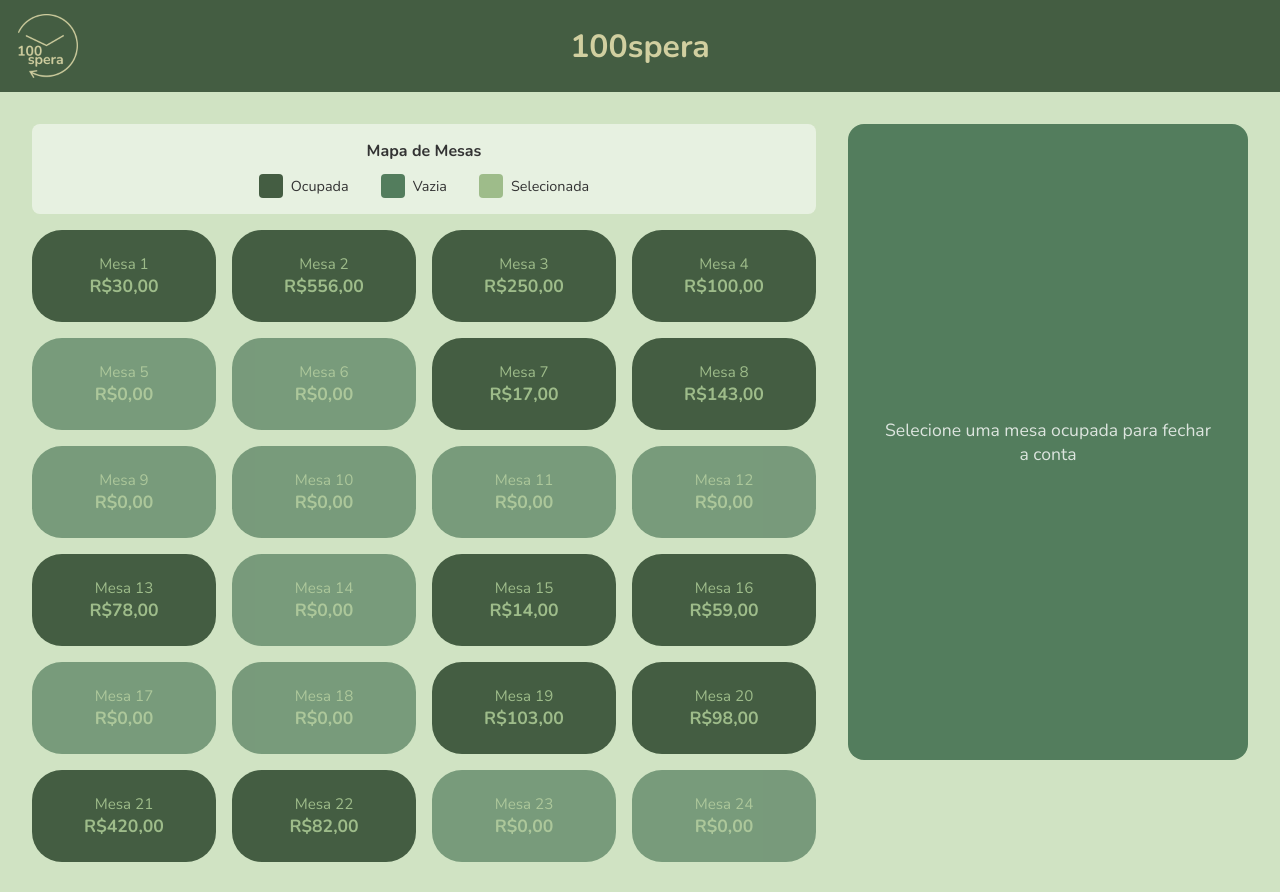
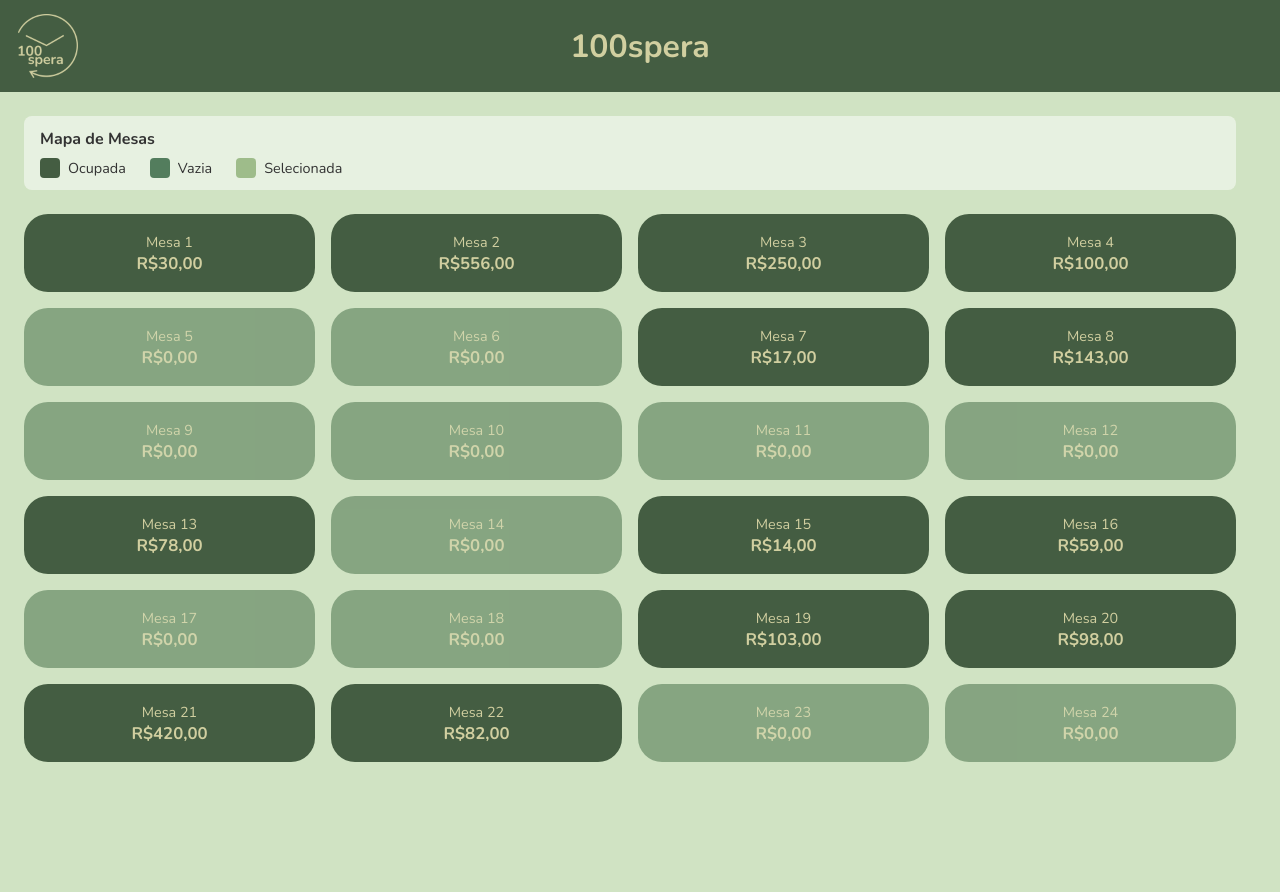
Before and after one commit to giovannig10/100spera-frontend, a Next.js app: page /caixa in a window 1280 px wide. Built offline with nearby package versions, Linux system fonts and the light colour scheme.

Commit message:
feat: update css page caixa

```diff
--- a/src/app/caixa/page.jsx
+++ b/src/app/caixa/page.jsx
@@ -92,7 +92,7 @@ export default function CaixaPage() {
 
   return (
     <div className={styles.container}>
-      <div className={styles.content}>
+      <div className={`${styles.content} ${mesaSelecionada ? styles.withDrawer : ''}`}>
         <div className={styles.leftPanel}>
           <div className={styles.legenda}>
             <span className={styles.legendaTitle}>Mapa de Mesas</span>
@@ -131,8 +131,9 @@ export default function CaixaPage() {
           </div>
         </div>
 
-        <div className={styles.rightPanel}>
-          {mesaSelecionada ? (
+        {/* Drawer lateral dentro do layout (mapa diminui mas continua visível) */}
+        {mesaSelecionada && (
+          <div className={`${styles.drawer} ${mesaSelecionada ? styles.drawerOpen : ''}`}>
             <div className={styles.fechamento}>
               <h2 className={styles.fechamentoTitulo}>
                 Fechamento da conta - Mesa {mesaSelecionada.numero}
@@ -176,7 +177,8 @@ export default function CaixaPage() {
                   </span>
                 </div>
               </div>
-
+              </div>
+              <div className={styles.acoesBelow}>
                 <div className={styles.acoes}>
                   <button
                     className={styles.btnFechar}
@@ -192,12 +194,9 @@ export default function CaixaPage() {
                   </button>
                 </div>
               </div>
-          ) : (
-            <div className={styles.semSelecao}>
-              <p>Selecione uma mesa ocupada para fechar a conta</p>
             </div>
         )}
-        </div>
+        {/* Quando nenhuma mesa está selecionada, não renderiza placeholder à direita */}
       </div>
 
       {/* Modal de Confirmação */}
--- a/src/app/caixa/page.module.css
+++ b/src/app/caixa/page.module.css
@@ -5,9 +5,19 @@
 
 .content {
   display: flex;
-  gap: 2rem;
-  padding: 2rem;
-  height: calc(100vh - 100px);
+  gap: 0; /* aproxima os painéis como no mock */
+  padding: 1.5rem; /* margens mais compactas */
+  min-height: calc(100vh - 96px);
+}
+
+.withDrawer .leftPanel {
+  transform: scale(0.97);
+  transform-origin: left center;
+  transition: transform 0.25s ease-out;
+}
+
+.withDrawer .mapaMesas {
+  gap: 0.9rem; /* ligeiro ajuste de densidade quando reduzido */
 }
 
 .leftPanel {
@@ -15,15 +25,18 @@
   display: flex;
   flex-direction: column;
   gap: 1rem;
+  padding-right: 1.25rem; /* separação do painel direito */
 }
+
+.rightPlaceholder { display: none; }
 
 .legenda {
   background-color: rgba(255, 255, 255, 0.5);
-  padding: 1rem;
+  padding: 0.75rem 1rem;
   border-radius: 8px;
   display: flex;
   flex-direction: column;
-  align-items: center;
+  align-items: flex-start; /* título alinhado à esquerda */
   position: relative;
   z-index: 1;
 }
@@ -31,14 +44,14 @@
 .legendaTitle {
   font-weight: 600;
   display: block;
-  margin-bottom: 0.75rem;
+  margin-bottom: 0.5rem;
   color: #333;
 }
 
 .legendaItens {
   display: flex;
-  gap: 2rem;
-  justify-content: center;
+  gap: 1.5rem;
+  justify-content: flex-start;
 }
 
 .legendaItem {
@@ -50,8 +63,8 @@
 }
 
 .legendaCor {
-  width: 24px;
-  height: 24px;
+  width: 20px; /* levemente menor como no mock */
+  height: 20px;
   border-radius: 4px;
   display: inline-block;
 }
@@ -71,24 +84,25 @@
 .mapaMesas {
   display: grid;
   grid-template-columns: repeat(4, 1fr);
-  gap: 1rem;
-
+  gap: 1rem 1rem; /* espaçamento uniforme */
+  padding-top: 0.5rem;
 }
 
 .mesa {
   background-color: var(--cor-primaria);
   border: none;
-  border-radius: 30px;
-  padding: 1.5rem;
+  border-radius: 24px; /* pílula mais próxima ao mock */
+  padding: 0.75rem 0.75rem;
   display: flex;
   flex-direction: column;
   align-items: center;
   justify-content: center;
   cursor: pointer;
   transition: all 0.2s;
-  color: var(--cor-quinaria);
+  color: var(--cor-sextiaria);
   font-family: inherit;
   position: relative;
+  min-height: 78px; /* altura visual aproximada do mock */
 }
 
 .mesa:hover:not(:disabled) {
@@ -97,7 +111,7 @@
 }
 
 .mesa.vazia {
-  background-color: var(--cor-secundaria);
+  background-color: var(--cor-terciaria);
   cursor: not-allowed;
   opacity: 0.7;
 }
@@ -114,22 +128,62 @@
 }
 
 .mesaNumero {
-  font-size: 0.95rem;
+  font-size: 0.9rem;
 }
 
 .mesaValor {
-  font-size: 1.1rem;
+  font-size: 1.05rem;
   font-weight: 600;
 }
 
 .rightPanel {
-  width: 400px;
+  width: 420px;
   background-color: var(--cor-secundaria);
   border-radius: 16px;
-  padding: 2rem;
+  padding: 1.5rem;
   color: white;
   display: flex;
   flex-direction: column;
+  box-shadow: -8px 0 0 rgba(0,0,0,0.06);
+}
+
+/* Drawer lateral */
+.drawer {
+  width: 460px; /* fundo cinza + padding */
+  background: #e6e6e6;
+  padding: 0.75rem;
+  height: 100%;
+  transform: translateX(100%);
+  transition: transform 0.25s ease-out;
+  display: flex;
+  position: fixed;
+  top: 0;
+  right: 0;
+  overflow: hidden;
+  z-index: 100; /* parte do fluxo (sem overlay) */
+  flex-direction: column;
+}
+
+.drawerOpen {
+  transform: translateX(0);
+}
+
+.drawer .fechamento {
+  width: 420px;
+  background-color: var(--cor-secundaria);
+  border-radius: 16px;
+  padding: 1.5rem;
+  color: white;
+  display: flex;
+  flex-direction: column;
+}
+.acoesBelow {
+  width: 420px;
+  margin-top: 0.75rem;
+}
+.acoes {
+  display: flex;
+  gap: 1rem;
 }
 
 .fechamento {
@@ -140,10 +194,10 @@
 }
 
 .fechamentoTitulo {
-  font-size: 1.25rem;
+  font-size: 1.2rem;
   font-weight: 600;
   margin: 0;
-  text-align: center;
+  text-align: left; /* alinhado à esquerda como no mock */
 }
 
 .pedidos {
@@ -244,13 +298,15 @@
 }
 
 .btnCancelar {
-  background-color: transparent;
+  background-color: var(--cor-secundaria);
   color: white;
-  border: 2px solid white;
 }
 
 .btnCancelar:hover {
-  background-color: rgba(255, 255, 255, 0.1);
+   background-color: var(--cor-secundaria);
+  opacity: 0.9;
+  transform: translateY(-2px);
+  box-shadow: 0 4px 8px rgba(0, 0, 0, 0.2);
 }
 
 .semSelecao {
```
Lines whose indentation alone changed are shown as unchanged.
